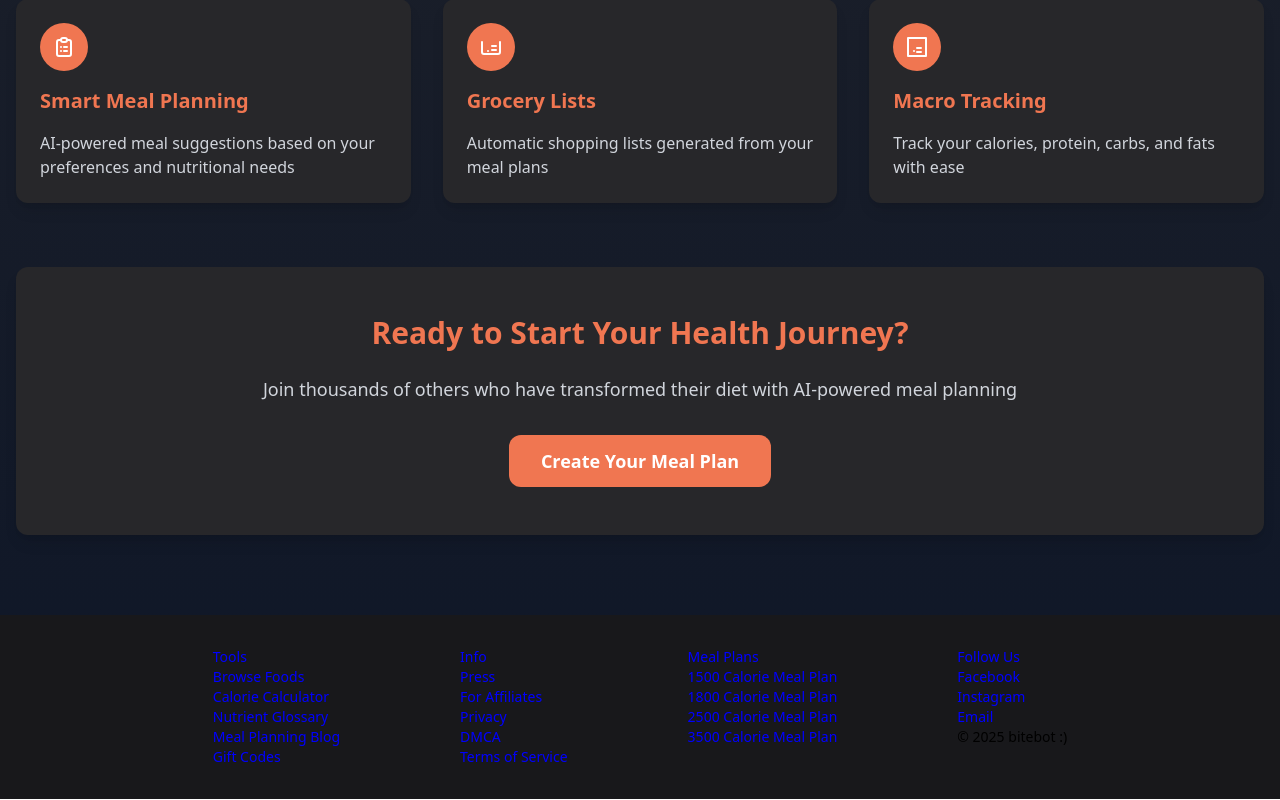
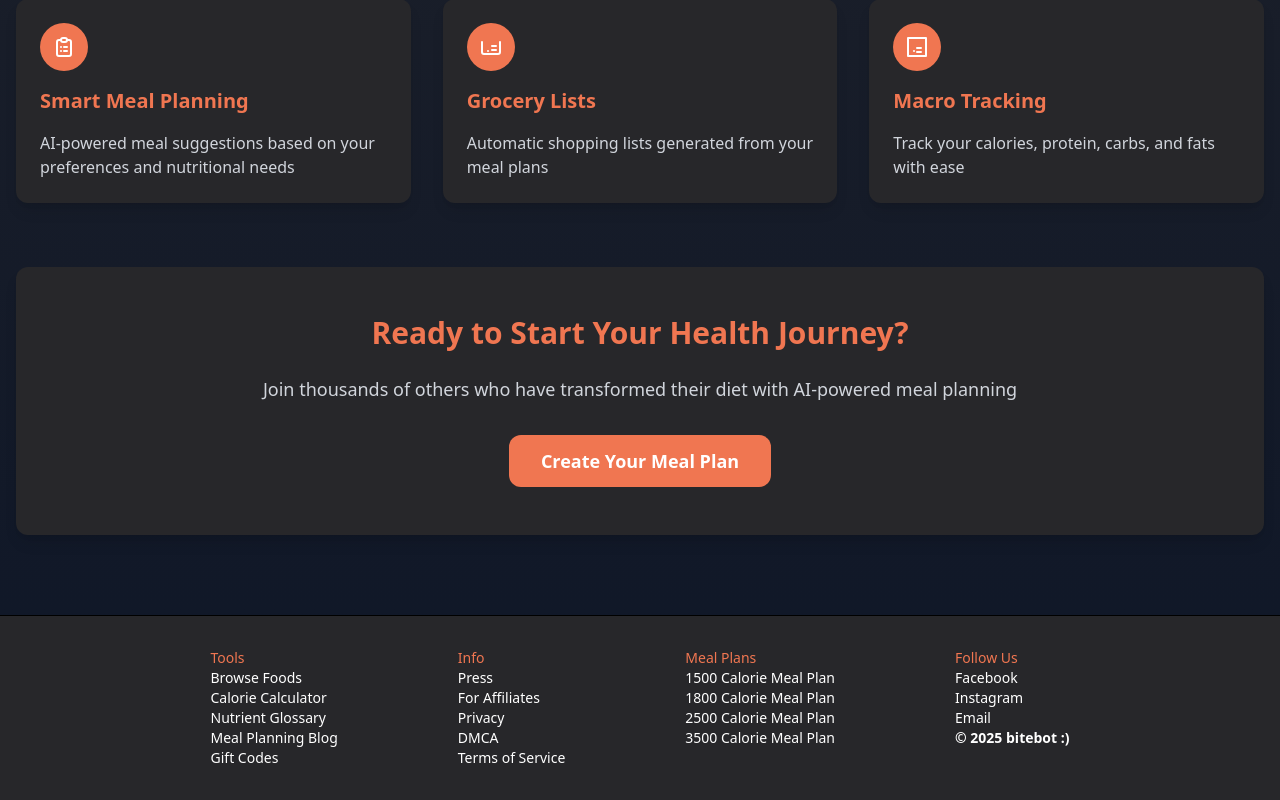
Before and after one commit to Harshkumar2284/Ai-Diet-Planner, a React (Vite) app in the folder client/: page / in a window 1280 px wide. Shown: the part 1173-1973 px from the top of the page. Built offline with nearby package versions, Linux system fonts and the light colour scheme.

Commit message:
footer created

```diff
--- a/client/src/App.css
+++ b/client/src/App.css
@@ -1,7 +1,7 @@
 @import "tailwindcss";
 
 .footer-column{
-    color: blue;
+    color: white;
 }
 
 .store-buttons{
@@ -9,5 +9,6 @@
     width: 150px;
 }
 .footer-column p{
-    color: black;
+    color: white;
+    font-weight: bold;
 }
--- a/client/src/Components/Footer.jsx
+++ b/client/src/Components/Footer.jsx
@@ -4,10 +4,10 @@ const Footer = () => {
     const year=new Date().getFullYear();
 
   return (
-    <footer className="w-full bg-zinc-900 text-gray-300 py-8">
+    <footer className= "w-full bg-zinc-800 py-8 border-t border-black-900">
       <div className="flex justify-center space-x-30 text-sm text-gray-700">
          <div className="footer-column">
-          <h4>Tools</h4>
+          <h4 className="text-[#f07651]">Tools</h4>
           <ul>
             <li><a href="#">Browse Foods</a></li>
             <li><a href="#">Calorie Calculator</a></li>
@@ -18,7 +18,7 @@ const Footer = () => {
         </div>
 
          <div className="footer-column">
-          <h4>Info</h4>
+          <h4 className="text-[#f07651]">Info</h4>
           <ul>
             <li><a href="#">Press</a></li>
             <li><a href="#">For Affiliates</a></li>
@@ -29,7 +29,7 @@ const Footer = () => {
         </div>
 
         <div className="footer-column">
-          <h4>Meal Plans</h4>
+          <h4 className="text-[#f07651]">Meal Plans</h4>
           <ul>
             <li><a href="#">1500 Calorie Meal Plan</a></li>
             <li><a href="#">1800 Calorie Meal Plan</a></li>
@@ -39,7 +39,7 @@ const Footer = () => {
         </div>
 
         <div className="footer-column">
-          <h4>Follow Us</h4>
+          <h4 className="text-[#f07651]">Follow Us</h4>
           <ul>
             <li><a href="#">Facebook</a></li>
             <li><a href="#">Instagram</a></li>
```
